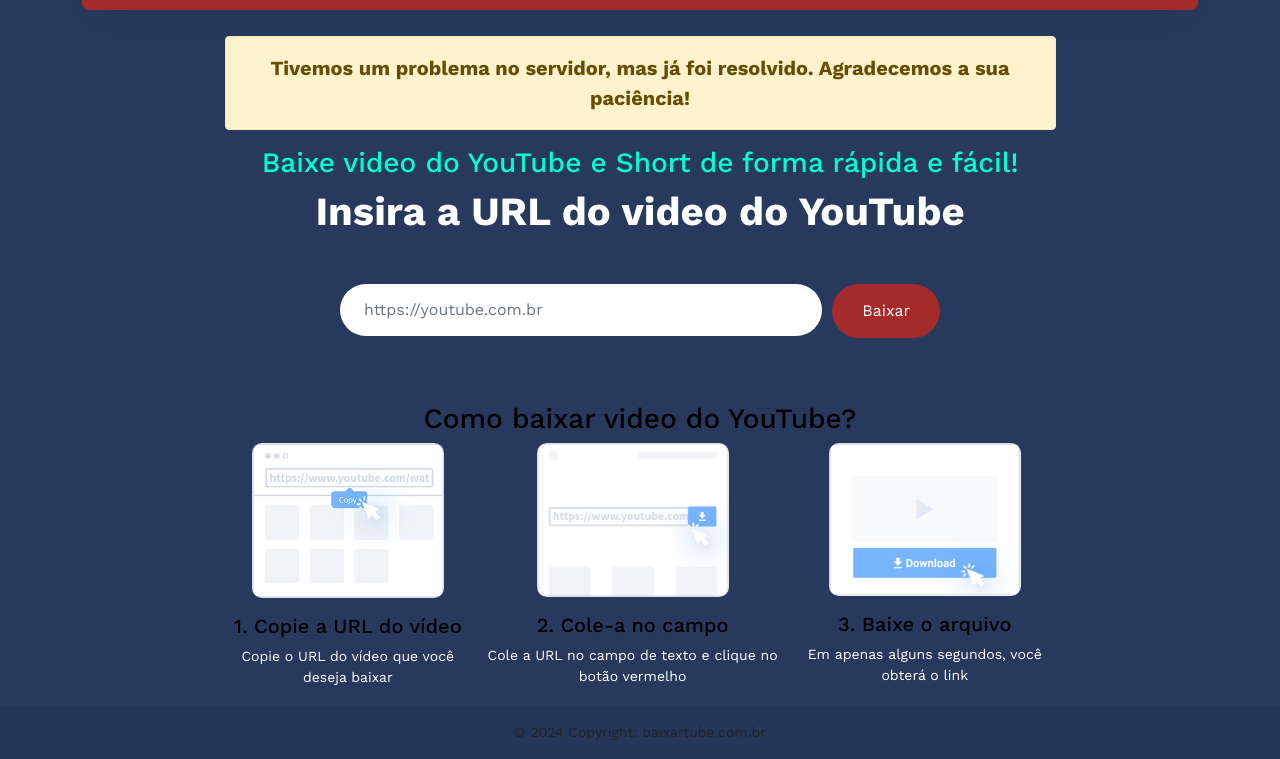
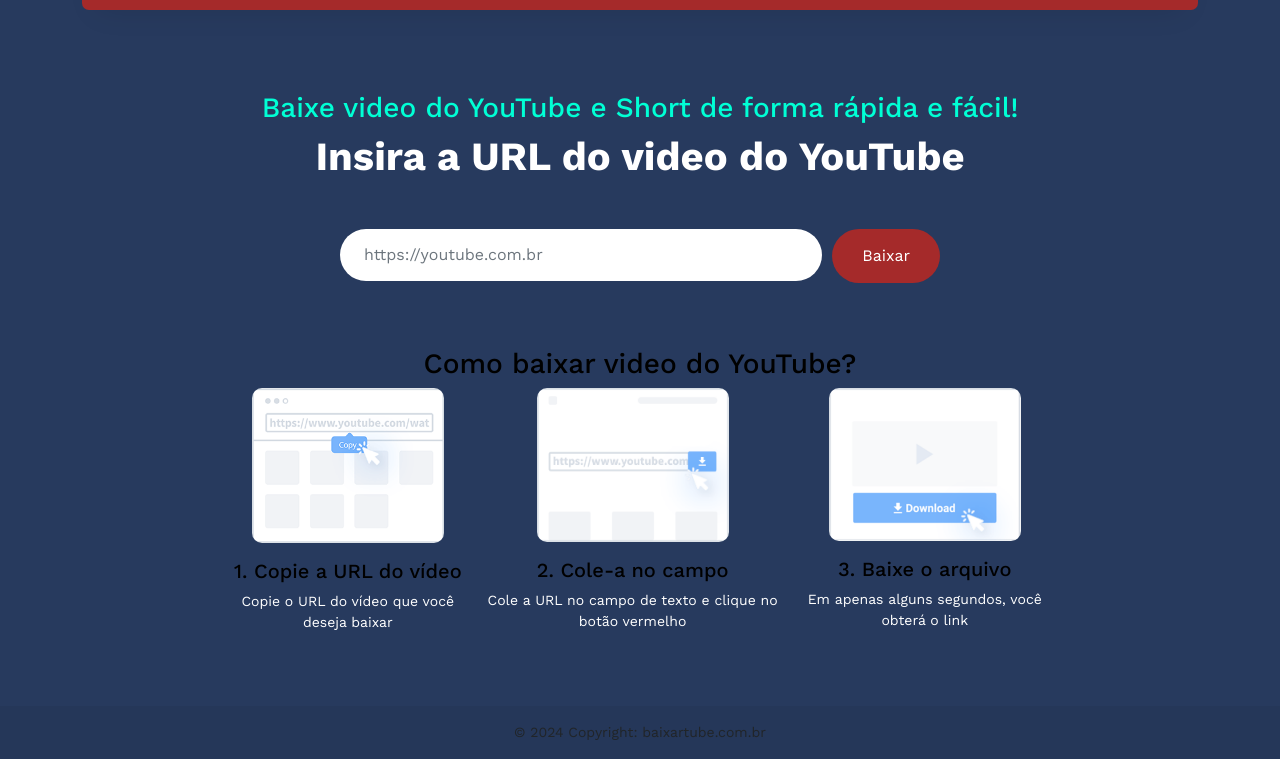
Before and after one commit to AlefdeJesus/FORNT-END-DOWNLOAD-VIDEO-YOUTUBE, a plain HTML site: page index.html in a window 1280 px wide. Shown: the part 94-853 px from the top of the page. Drawn offline with nearby package versions, Linux system fonts and the light colour scheme.

Commit message:
retirei mensagem de erro no server

```diff
--- a/index.html
+++ b/index.html
@@ -131,7 +131,7 @@
         <div class="row justify-content-center align-items-center">
           <div class="col-lg-9 text-center " id="div-main">
             <!--MENSAGEM DE ERRO NO SERVIÇO-->
-            <div style="display: block;" id="mensage-alerta" class="alert fs-5 fw-bold alert-warning tamanho-fonte-alerta" role="alert">
+            <div style="display: none;" id="mensage-alerta" class="alert fs-5 fw-bold alert-warning tamanho-fonte-alerta" role="alert">
               Tivemos um problema no servidor, mas já foi resolvido. Agradecemos a sua paciência!
             </div>
 
--- a/scripts/linkAPI.js
+++ b/scripts/linkAPI.js
@@ -1,4 +1,4 @@
 const LINK_API = 'https://23965d1a72db511a6c209040277e69b8.serveo.net';
-//const LINK_API = 'http://192.168.1.5:3333';
+//const LINK_API = 'http://localhost:3333';
 
 export default LINK_API;
```
